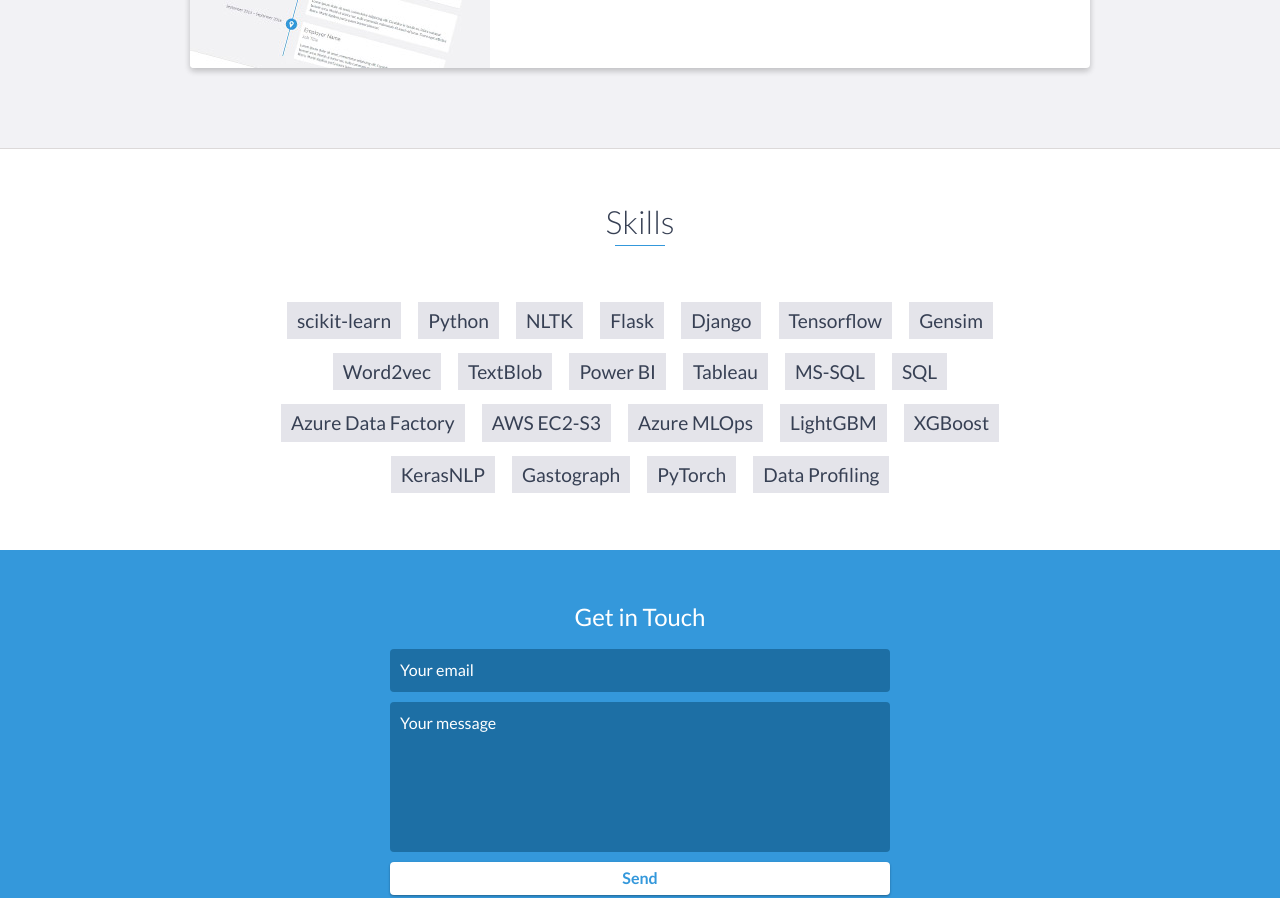
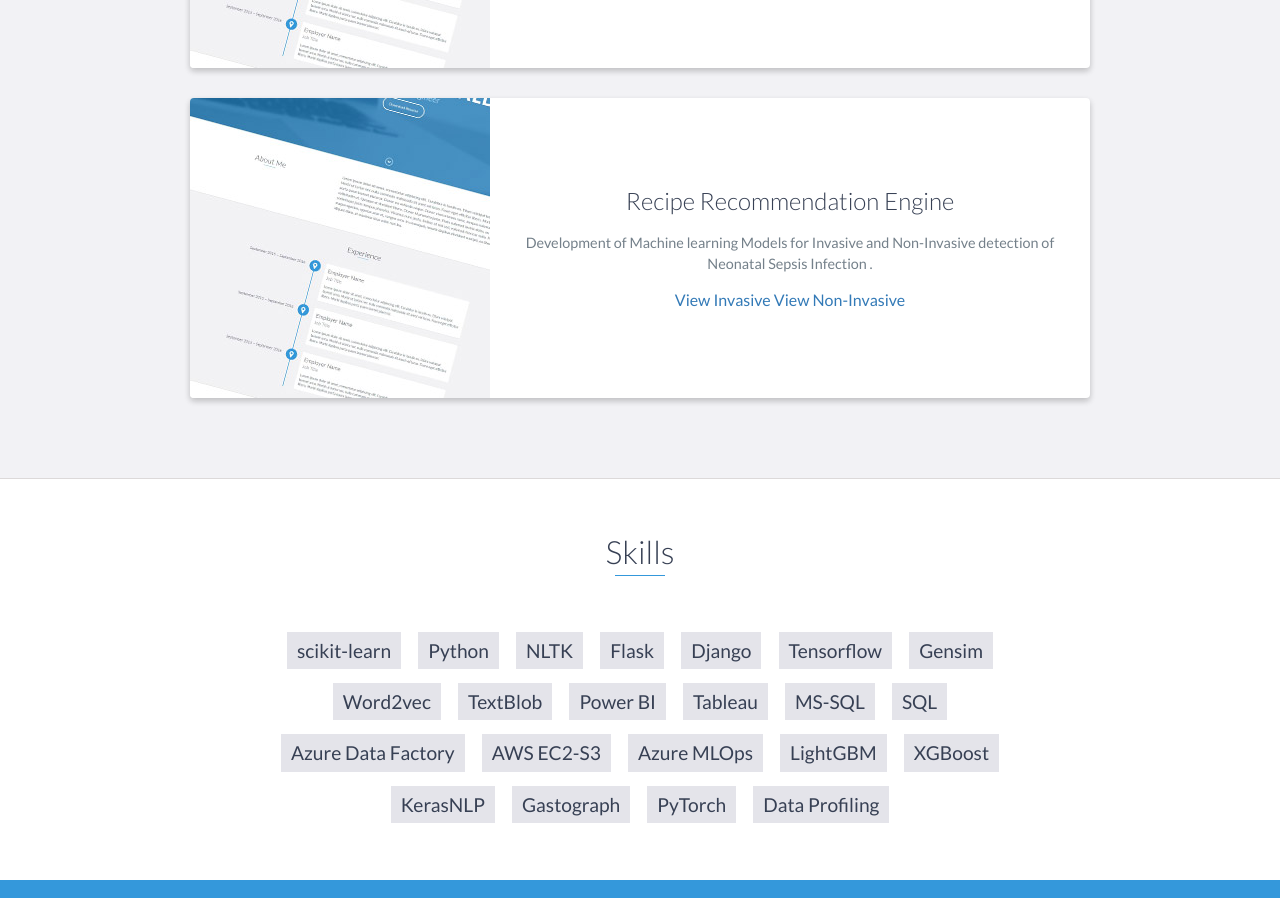
Before and after one commit to sohamk/Portfolio, a website: page index.html in a window 1280 px wide. Shown: the part 3262-4160 px from the top of the page. Drawn offline with nearby package versions, Linux system fonts and the light colour scheme.

Commit message:
Update index.html

```diff
--- a/index.html
+++ b/index.html
@@ -240,6 +240,28 @@
                     <!-- End .project-info -->
                 </div>
                 <!-- End .project -->
+
+
+		<div class="project shadow-large">
+                    <div class="project-image">
+                        <img src="images/project.jpg" />
+                    </div>
+                    <!-- End .project-image -->
+
+                    <div class="project-info">
+                        <h3>Recipe Recommendation Engine</h3>
+                        <p>
+                            Development of Machine learning Models for Invasive and Non-Invasive detection of Neonatal Sepsis Infection .
+                        </p>
+                        <a href="https://github.com/sohamk/portfolio/blob/main/Invasive.ipynb">View Invasive</a>
+			<a href="https://github.com/sohamk/portfolio/blob/main/NonInvasive.ipynb">View Non-Invasive</a>
+                    </div>
+
+                    <!-- End .project-info -->
+                </div>
+                <!-- End .project -->
+
+
             </div>
         </div>
     </div>
```
